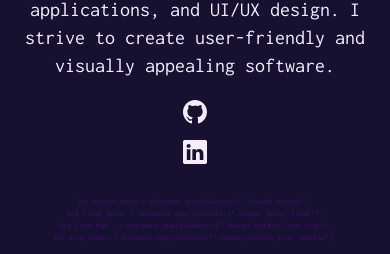
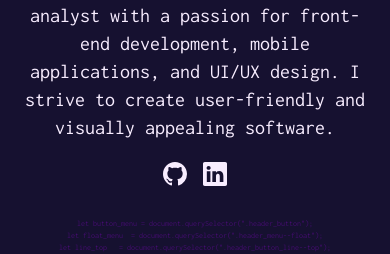
Before and after one commit to Yomna-J/Portfolio, a React (Create React App) app: page / in a window 390 px wide. Shown: the part 280-534 px from the top of the page. Built offline with nearby package versions, Linux system fonts and the light colour scheme.

Commit message:
fix: fix hero section

```diff
--- a/src/components/Hero.jsx
+++ b/src/components/Hero.jsx
@@ -38,7 +38,7 @@ function addEffectWriting(element, time) {
   return (
     <div
       id="about"
-      className=" mx-auto	flex h-[90vh] flex-col justify-center overflow-hidden px-4 py-1 text-center md:flex-row md:items-center md:justify-between md:text-left lg:max-w-7xl"
+      className=" mx-auto	flex h-[100vh] flex-col justify-center overflow-hidden px-4 py-1 text-center md:flex-row md:items-center md:justify-between md:text-left lg:max-w-7xl"
     >
       <div className="py-4 md:w-1/2 md:flex-col">
         <p className="inline py-1 text-5xl font-black text-primary md:text-7xl">
@@ -58,7 +58,7 @@ function addEffectWriting(element, time) {
           UI/UX design. I strive to create user-friendly and visually appealing
           software.
         </p>
-        <div className="flex flex-col items-center gap-4 py-4 md:flex-row md:py-6">
+        <div className="flex items-center justify-center gap-4 py-4 md:justify-start md:py-6">
           <a
             className="inline-flex items-center gap-2"
             href="https://github.com/Yomna-J"
```
